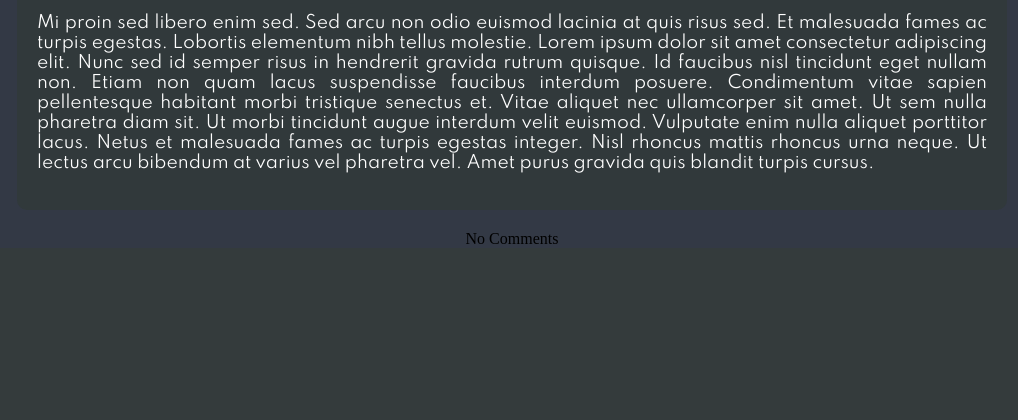
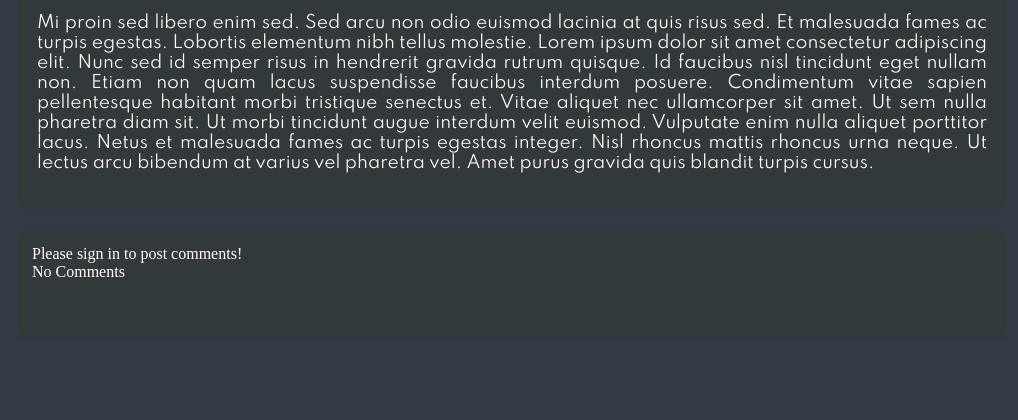
Before and after one commit to khanshoaib3/newsWebsite, a Django app: a page that uses project/templates/newsBlog/base.html in a window 1280 px wide. Shown: the part 1133-1553 px from the top of the page, without its empty margins (128-1146 px from the left). Before the commit the page ends 1377 px from the top, so only its background shows below. Run offline with Django 3.2, Linux system fonts and the light colour scheme; data comes from the database, SQL or seed files in the repository; both versions use the stored data as it was after the commit; some libraries are stand-ins or nearby versions.

Commit message:
*Added comment uploading system

```diff
--- a/project/newsBlog/forms.py
+++ /dev/null
@@ -1,7 +0,0 @@
-from django import forms
-from .models import Comment
-
-class CommentForm(forms.Form):
-	class Meta:
-		model = Comment
-		fields = {'name','username','body',}
--- a/project/newsBlog/urls.py
+++ b/project/newsBlog/urls.py
@@ -1,9 +1,10 @@
 from django.urls import path
-from .views import list ,detail
+from .views import list,detail,comment
 
 app_name = 'newsBlog'
 
 urlpatterns = [
 	path('' ,list ,name = 'list'),
 	path('<int:year>/<int:month>/<int:day>/<slug:post>/', detail, name = 'detail'),
+	path('comment/' ,comment ,name = 'comment'),
 ]
--- a/project/newsBlog/views.py
+++ b/project/newsBlog/views.py
@@ -1,6 +1,8 @@
 from django.shortcuts import render, get_object_or_404
 from .models import Post, Comment
-from .forms import CommentForm
+from django.views.decorators.http import require_POST
+from django.contrib.auth.decorators import login_required
+from django.http import JsonResponse
 
 #======================LIST VIEW========================
 def list(request):
@@ -15,16 +17,23 @@ def detail(request,year,month,day,post):
 	post = get_object_or_404(Post, slug=post, status='published', publish__year=year,publish__month=month, publish__day=day,)
 
 	comments = post.comments.filter(active=True)
-	newComment = None
 
-	if request.method == 'POST':
-		commentForm = CommentForm(data=request.POST)
-		if commentForm.is_valid():
-			newComment = commentForm.save(commit=False)
-			newComment.post = post
-			newComment.save()
-	else:
-		commentForm = CommentForm()
 
-	return render(request,'newsBlog/files/detailBlog.html',{'nav':'common/nav.html','css':'newsBlog/files/detailBlogCss.html','post':post,'commentForm':commentForm,'comments':comments})
+	return render(request,'newsBlog/files/detailBlog.html',{'nav':'common/nav.html','css':'newsBlog/files/detailBlogCss.html','post':post,'comments':comments,'js':'newsBlog/files/detailBlogJs.html',})
 #====================END DETAIL VIEW=======================
+
+
+
+
+@login_required
+@require_POST
+def comment(request):
+	post = get_object_or_404(Post, slug=request.POST.get('slug'), status='published', publish__year=request.POST.get('year'),publish__month=request.POST.get('month'), publish__day=request.POST.get('day'))
+	newComment = request.POST.get('newComment')
+	newCommentModel = Comment()
+	newCommentModel.post = post
+	newCommentModel.name = request.user.first_name
+	newCommentModel.username = request.user.username
+	newCommentModel.body = newComment
+	newCommentModel.save()
+	return JsonResponse({'status':newComment})
--- a/project/templates/account/files/profileJs.html
+++ b/project/templates/account/files/profileJs.html
@@ -26,7 +26,6 @@
     }
    });
 
-// snifflysalt@#123498999
    $(document).ready(function(){
     $('button#formSubmit').click(function(){
       var pass = $("input#promptInput").val();
--- a/project/templates/newsBlog/base.html
+++ b/project/templates/newsBlog/base.html
@@ -44,8 +44,6 @@
   integrity="sha256-9/aliU8dGd2tb6OSsuzixeV4y/faTqgFtohetphbbj0="
   crossorigin="anonymous"></script>
   <script src="https://code.jquery.com/jquery-3.2.1.slim.min.js" integrity="sha384-KJ3o2DKtIkvYIK3UENzmM7KCkRr/rE9/Qpg6aAZGJwFDMVNA/GpGFF93hXpG5KkN" crossorigin="anonymous"></script>
-      {% block js %}{% endblock js %}
-  </script>
-
+  {% block js %}{% endblock js %}
 </body>
 </html>
--- a/project/templates/newsBlog/files/detailBlog.html
+++ b/project/templates/newsBlog/files/detailBlog.html
@@ -18,6 +18,17 @@
 
 
 
+<!--======================JS====================-->
+{% block js %}
+  <script src="https://ajax.googleapis.com/ajax/libs/jquery/3.5.1/jquery.min.js"></script>
+  <script src="https://cdnjs.cloudflare.com/ajax/libs/js-cookie/2.2.1/js.cookie.min.js"></script>
+	{% include js %}
+{% endblock js %}
+<!--====================END JS===================-->
+
+
+
+
 <!--======================CONTENT====================-->
 {% block content %}
 	<div id="container">
@@ -29,10 +40,16 @@
 			<div id="postTitle">{{post.title}}</div>
 			<div id="postBody">{{post.body|linebreaks}}</div>
 		</div>
-	</div>
 		<div id="comments">
 			<div id="postComment">
-
+				{% if request.user.is_authenticated %}
+					<ul>
+						<li><input type="text" id="newCommentInput" placeholder="Enter your comment"></li>
+						<li><div id="newCommentSubmit" onclick="newCommentSend()">Submit</div></li>
+					</ul>
+				{% else %}
+					Please sign in to post comments!
+				{% endif %}
 			</div>
 			<div id="allComments">
 				{% for comment in comments %}
@@ -42,5 +59,6 @@
 				{% endfor %}
 			</div>
 		</div>
+	</div>
 {% endblock content %}
 <!--====================END CONTENT===================-->
--- a/project/templates/newsBlog/files/detailBlogCss.html
+++ b/project/templates/newsBlog/files/detailBlogCss.html
@@ -10,6 +10,7 @@
         width: 100%;
         height: auto;
         overflow: hidden;
+        margin-bottom: 10vh;
     }
 
 
@@ -65,6 +66,21 @@
     }
     /*=====================END POST CONTENT====================*/
 
+
+
+
+    /*=======================COMMENT======================*/
+    #comments{
+        width: 75%;
+        height: auto;
+        min-height: 10vh;
+        background-color: #31393B;
+        color: white;
+        padding: 15px;
+        border-radius: 10px;
+        text-align: left;
+    }
+    /*=====================END COMMENT====================*/
 
 
     @media (max-width: 319px) {
--- /dev/null
+++ b/project/templates/newsBlog/files/detailBlogJs.html
@@ -0,0 +1,32 @@
+<script>
+	var csrftoken = Cookies.get('csrftoken');
+	function csrfSafeMethod(method) {
+	 // these HTTP methods do not require CSRF protectio
+	 return (/^(GET|HEAD|OPTIONS|TRACE)$/.test(method));
+	}
+	$.ajaxSetup({
+	beforeSend: function(xhr, settings){
+	  if (!csrfSafeMethod(settings.type) && !this.crossDomain) {
+	    xhr.setRequestHeader("X-CSRFToken", csrftoken);
+	  }
+	}
+	});
+	function newCommentSend() {
+	   var newComment = $("input#newCommentInput").val();
+	   var year = '{{post.publish.year}}'
+	   var month = '{{post.publish.month}}'
+	   var day = '{{post.publish.day}}'
+	   var slug = '{{post.slug}}'
+	   $.post('{% url "newsBlog:comment" %}',
+		{
+			newComment: newComment,
+			year : year,
+			month : month,
+			day : day,
+			slug : slug,
+		},
+		function(recievedData){
+			alert(recievedData['status'])
+		});
+	}
+</script>
```
Also changed, not shown: project/db.sqlite3. Lines whose indentation alone changed are shown as unchanged.
